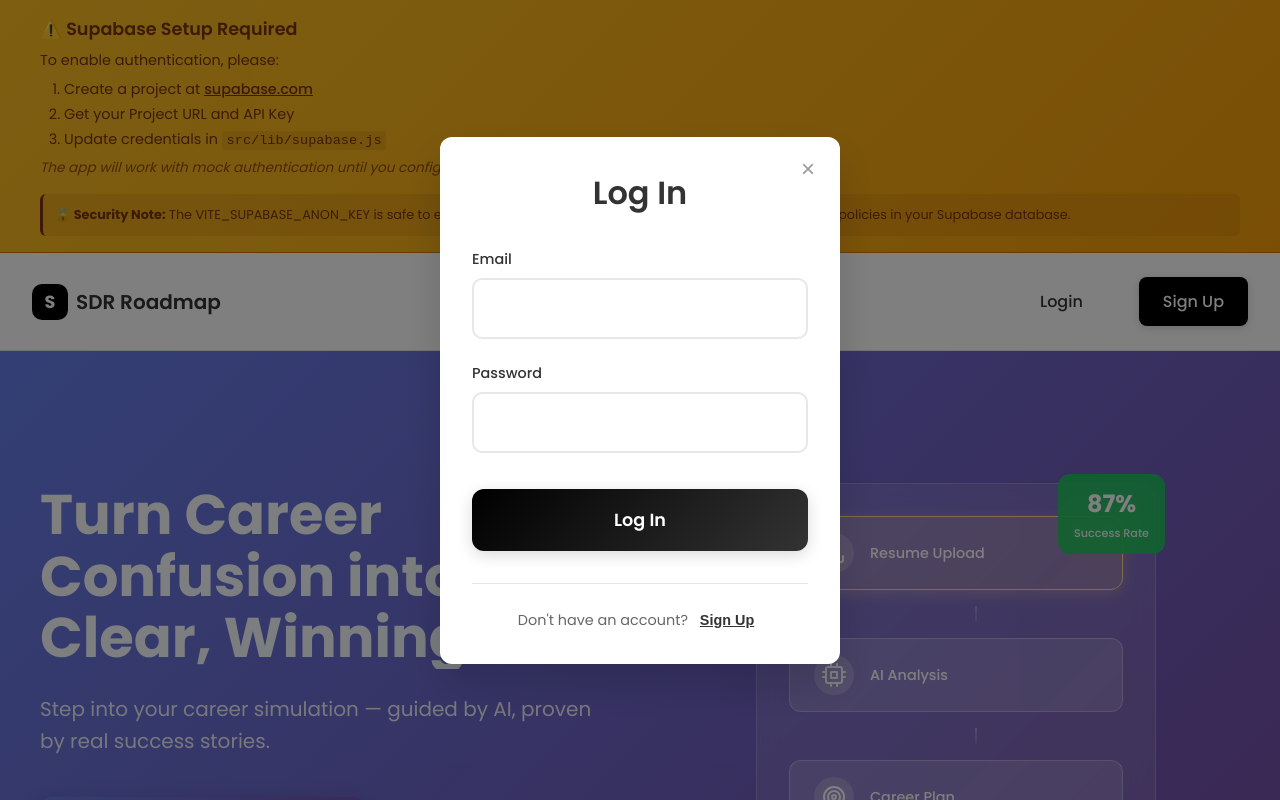
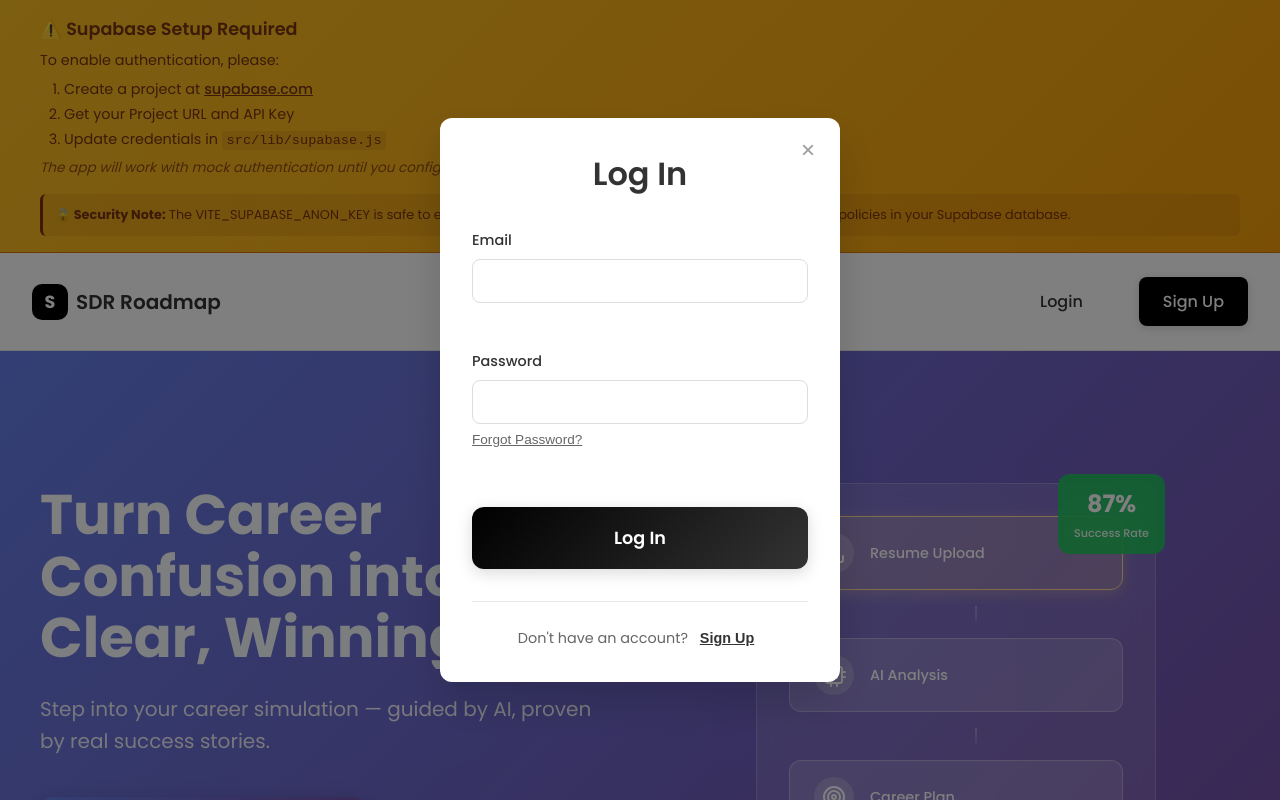
Before and after one commit to varunkalvakota/SDR-MVP, a React (Vite) app: page / in a window 1280 px wide. Both pictures are taken after a click on the button "Login". Shown: the top 800 px of the page. Built offline with nearby package versions, Linux system fonts and the light colour scheme; no server answers.

Commit message:
Add password reset functionality with ResetPasswordModal and forgot password link

```diff
--- a/src/components/AuthModals.css
+++ b/src/components/AuthModals.css
@@ -73,33 +73,32 @@
 }
 
 .form-group {
-  display: flex;
-  flex-direction: column;
-  gap: 0.5rem;
+  margin-bottom: 1.5rem;
+  position: relative;
 }
 
 .form-group label {
-  font-family: 'Poppins', sans-serif;
+  display: block;
+  margin-bottom: 0.5rem;
   font-weight: 500;
   color: #333;
   font-size: 0.9rem;
 }
 
 .form-group input {
-  padding: 1rem;
-  border: 2px solid #e5e7eb;
-  border-radius: 10px;
-  font-family: 'Poppins', sans-serif;
+  width: 100%;
+  padding: 0.75rem;
+  border: 1px solid #ddd;
+  border-radius: 8px;
   font-size: 1rem;
-  transition: all 0.3s ease;
-  background: white;
+  transition: border-color 0.3s ease;
+  box-sizing: border-box;
 }
 
 .form-group input:focus {
   outline: none;
-  border-color: #333;
-  box-shadow: 0 0 0 4px rgba(51, 51, 51, 0.1);
-  transform: translateY(-1px);
+  border-color: #000;
+  box-shadow: 0 0 0 3px rgba(0, 0, 0, 0.1);
 }
 
 .form-group input:disabled {
@@ -183,6 +182,23 @@
   margin-bottom: 0.5rem;
 }
 
+.forgot-password-link {
+  background: none;
+  border: none;
+  color: #666;
+  font-size: 0.85rem;
+  text-decoration: underline;
+  cursor: pointer;
+  padding: 0;
+  margin-top: 0.5rem;
+  display: block;
+  transition: color 0.3s ease;
+}
+
+.forgot-password-link:hover {
+  color: #000;
+}
+
 
 @media (max-width: 480px) {
   .modal-content {
--- a/src/components/AuthModals.jsx
+++ b/src/components/AuthModals.jsx
@@ -2,7 +2,7 @@ import { useState } from 'react'
 import { useAuth } from '../contexts/AuthContext'
 import './AuthModals.css'
 
-const LoginModal = ({ isOpen, onClose, onSwitchToSignup }) => {
+const LoginModal = ({ isOpen, onClose, onSwitchToSignup, onSwitchToReset }) => {
   const [email, setEmail] = useState('')
   const [password, setPassword] = useState('')
   const [error, setError] = useState('')
@@ -73,6 +73,13 @@ const LoginModal = ({ isOpen, onClose, onSwitchToSignup }) => {
               required
               disabled={loading}
             />
+            <button
+              type="button"
+              className="forgot-password-link"
+              onClick={onSwitchToReset}
+            >
+              Forgot Password?
+            </button>
           </div>
 
           <button
@@ -265,4 +272,113 @@ const SignupModal = ({ isOpen, onClose, onSwitchToLogin }) => {
   )
 }
 
-export { LoginModal, SignupModal }
+const ResetPasswordModal = ({ isOpen, onClose, onSwitchToLogin }) => {
+  const [email, setEmail] = useState('')
+  const [error, setError] = useState('')
+  const [loading, setLoading] = useState(false)
+  const [success, setSuccess] = useState(false)
+  const { resetPassword } = useAuth()
+
+  const handleSubmit = async (e) => {
+    e.preventDefault()
+    setError('')
+    setLoading(true)
+
+    try {
+      const { error } = await resetPassword(email)
+      if (error) {
+        setError(error.message)
+      } else {
+        setSuccess(true)
+        setEmail('')
+      }
+    } catch (err) {
+      setError('An unexpected error occurred')
+    } finally {
+      setLoading(false)
+    }
+  }
+
+  const handleClose = () => {
+    setEmail('')
+    setError('')
+    setSuccess(false)
+    onClose()
+  }
+
+  if (!isOpen) return null
+
+  if (success) {
+    return (
+      <div className="modal-overlay" onClick={handleClose}>
+        <div className="modal-content" onClick={(e) => e.stopPropagation()}>
+          <button className="modal-close" onClick={handleClose}>×</button>
+
+          <div className="modal-header">
+            <h2>Check your email!</h2>
+            <p>We've sent you a password reset link. Click the link in your email to reset your password.</p>
+          </div>
+
+          <button
+            className="modal-submit-btn"
+            onClick={onSwitchToLogin}
+          >
+            Back to Log In
+          </button>
+        </div>
+      </div>
+    )
+  }
+
+  return (
+    <div className="modal-overlay" onClick={handleClose}>
+      <div className="modal-content" onClick={(e) => e.stopPropagation()}>
+        <button className="modal-close" onClick={handleClose}>×</button>
+
+        <div className="modal-header">
+          <h2>Reset Password</h2>
+          <p>Enter your email address and we'll send you a link to reset your password.</p>
+        </div>
+
+        <form onSubmit={handleSubmit} className="modal-form">
+          {error && <div className="error-message">{error}</div>}
+
+          <div className="form-group">
+            <label htmlFor="reset-email">Email</label>
+            <input
+              id="reset-email"
+              type="email"
+              value={email}
+              onChange={(e) => setEmail(e.target.value)}
+              required
+              disabled={loading}
+            />
+          </div>
+
+          <button
+            type="submit"
+            className="modal-submit-btn"
+            disabled={loading}
+          >
+            {loading ? 'Sending...' : 'Send Reset Link'}
+          </button>
+        </form>
+
+        <div className="modal-footer">
+          <p>
+            Remember your password?{' '}
+            <button
+              type="button"
+              className="modal-link"
+              onClick={onSwitchToLogin}
+            >
+              Log In
+            </button>
+          </p>
+        </div>
+      </div>
+    </div>
+  )
+}
+
+export { LoginModal, SignupModal, ResetPasswordModal }
--- a/src/contexts/AuthContext.jsx
+++ b/src/contexts/AuthContext.jsx
@@ -68,12 +68,28 @@ export const AuthProvider = ({ children }) => {
     }
   }
 
+  const resetPassword = async (email) => {
+    setLoading(true)
+    try {
+      const { data, error } = await auth.resetPasswordForEmail(email, {
+        redirectTo: `${window.location.origin}/reset-password`
+      })
+      if (error) throw error
+      return { data, error: null }
+    } catch (error) {
+      return { data: null, error }
+    } finally {
+      setLoading(false)
+    }
+  }
+
   const value = {
     user,
     loading,
     signUp,
     signIn,
-    signOut
+    signOut,
+    resetPassword
   }
 
   return (
--- a/src/pages/LandingPage.jsx
+++ b/src/pages/LandingPage.jsx
@@ -2,7 +2,7 @@ import { useState } from 'react'
 import { Link } from 'react-router-dom'
 import { useAuth } from '../contexts/AuthContext'
 import SupabaseSetup from '../components/SupabaseSetup'
-import { LoginModal, SignupModal } from '../components/AuthModals'
+import { LoginModal, SignupModal, ResetPasswordModal } from '../components/AuthModals'
 import {
   FiFileText,
   FiCpu,
@@ -24,6 +24,7 @@ const LandingPage = () => {
   const { user, signOut } = useAuth()
   const [isLoginModalOpen, setIsLoginModalOpen] = useState(false)
   const [isSignupModalOpen, setIsSignupModalOpen] = useState(false)
+  const [isResetModalOpen, setIsResetModalOpen] = useState(false)
 
   const handleSignOut = async () => {
     try {
@@ -35,17 +36,26 @@ const LandingPage = () => {
 
   const openLoginModal = () => {
     setIsSignupModalOpen(false)
+    setIsResetModalOpen(false)
     setIsLoginModalOpen(true)
   }
 
   const openSignupModal = () => {
     setIsLoginModalOpen(false)
+    setIsResetModalOpen(false)
     setIsSignupModalOpen(true)
+  }
+
+  const openResetModal = () => {
+    setIsLoginModalOpen(false)
+    setIsSignupModalOpen(false)
+    setIsResetModalOpen(true)
   }
 
   const closeModals = () => {
     setIsLoginModalOpen(false)
     setIsSignupModalOpen(false)
+    setIsResetModalOpen(false)
   }
 
   const supabaseUrl = import.meta.env.VITE_SUPABASE_URL || 'https://placeholder.supabase.co'
@@ -454,9 +464,15 @@ const LandingPage = () => {
         isOpen={isLoginModalOpen}
         onClose={closeModals}
         onSwitchToSignup={openSignupModal}
+        onSwitchToReset={openResetModal}
       />
       <SignupModal
         isOpen={isSignupModalOpen}
+        onClose={closeModals}
+        onSwitchToLogin={openLoginModal}
+      />
+      <ResetPasswordModal
+        isOpen={isResetModalOpen}
         onClose={closeModals}
         onSwitchToLogin={openLoginModal}
       />
```
